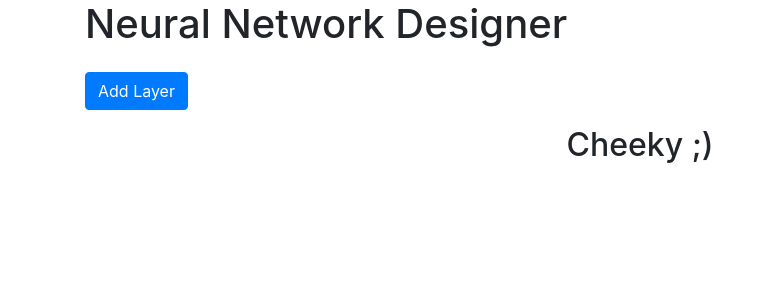
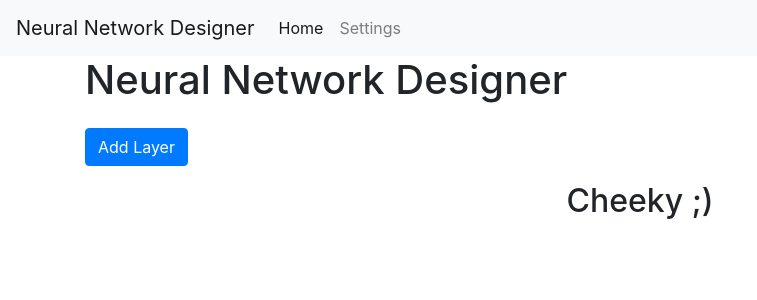
Before and after one commit to Wxlbr/Email-Classifier, a Flask app: page / in a window 1280 px wide. Shown: the top 300 px of the page, without its empty margins (0-757 px from the left). Run offline with Flask 3, Linux system fonts and the light colour scheme; some libraries are stand-ins or nearby versions.

Commit message:
Added Navbar

```diff
--- a/app.py
+++ b/app.py
@@ -10,6 +10,11 @@ layers = {}
 def index():
     return render_template('index.html')
 
+@app.route('/settings')
+def settings():
+    # Add your settings logic here
+    return render_template('settings.html')
+
 @app.route('/save_layer', methods=['POST'])
 def save_layer():
     data = request.get_json()
@@ -17,15 +22,29 @@ def save_layer():
     input_size = data.get('inputSize')
     output_size = data.get('outputSize')
 
+    if layer_id is None:
+        return jsonify({'code': '400', 'message': 'Layer ID cannot be empty'})
+    if input_size is None:
+        return jsonify({'code': '400', 'message': 'Input size cannot be empty'})
+    if output_size is None:
+        return jsonify({'code': '400', 'message': 'Output size cannot be empty'})
+
+    # TODO: Type checks for layer_id, input_size and output_size
+    input_size = int(input_size)
+    output_size = int(output_size)
+
     layers[layer_id] = {
         'inputSize': input_size,
         'outputSize': output_size
     }
 
-    print(layers)
+    # TODO: Checks for valid layer structure
+    if input_size == 0:
+        return jsonify({'code': '400', 'message': 'Matrix size cannot be zero'})
+    if output_size == 0:
+        return jsonify({'code': '400', 'message': 'Matrix size cannot be zero'})
 
-    # For demonstration purposes, returning the saved layers
-    return jsonify({'code': '201'})
+    return jsonify({'code': '200', 'message': 'Layer saved'})
 
 if __name__ == '__main__':
     app.run(debug=True)
--- a/templates/index.html
+++ b/templates/index.html
@@ -8,6 +8,23 @@
     <link rel="stylesheet" href="https://maxcdn.bootstrapcdn.com/bootstrap/4.0.0/css/bootstrap.min.css">
 </head>
 <body>
+
+<nav class="navbar navbar-expand-lg navbar-light bg-light">
+    <a class="navbar-brand" href="/">Neural Network Designer</a>
+    <button class="navbar-toggler" type="button" data-toggle="collapse" data-target="#navbarNav" aria-controls="navbarNav" aria-expanded="false" aria-label="Toggle navigation">
+        <span class="navbar-toggler-icon"></span>
+    </button>
+    <div class="collapse navbar-collapse" id="navbarNav">
+        <ul class="navbar-nav">
+            <li class="nav-item active">
+                <a class="nav-link" href="/">Home <span class="sr-only">(current)</span></a>
+            </li>
+            <li class="nav-item">
+                <a class="nav-link" href="/settings">Settings</a>
+            </li>
+        </ul>
+    </div>
+</nav>
 
 <div class="container">
     <h1>Neural Network Designer</h1>
@@ -92,34 +109,47 @@
                 outputSize: outputSize,
             }),
         })
-        // console.log('Layer information sent to server')
         .then(response => response.json())
         .then(data => {
             console.log('Response from server:', data);
 
-            if (data['code'] != 200) {
+            if (data['code'] != '200') {
                 removePanel = false;
 
                 console.log('Errrrrororr');
 
-                // const sidePanelForm = document.getElementById('sidePanel').getElementsByTagName('form')[0];
+                const sidePanelForm = document.getElementById('sidePanel').getElementsByTagName('form')[0];
                 // if (sidePanelForm.getElementsByTagName('div').length > 1) {
                 //     sidePanelForm.removeChild(sidePanelForm.getElementsByTagName('div')[1]);
                 // }
 
                 if(document.getElementById('BingBong')) {
                     const errorAlert = document.getElementById('BingBong');
+                    errorAlert.innerHTML = `<div class="alert alert-danger" role="alert">
+                                                ${data['code'] + ': ' + data['message']}
+                                            </div>`;
+                    sidePanelForm.appendChild(errorAlert);
+                    sidePanel.style.display = 'block';
                 }
                 else {
+                    console.log('Creating new div');
                     const errorAlert = document.createElement('div');
                     errorAlert.style.paddingTop = '1rem';
                     errorAlert.id = "BingBong";
+                    errorAlert.innerHTML = `<div class="alert alert-danger" role="alert">
+                                                ${data['code']}
+                                            </div>`;
+                    sidePanelForm.appendChild(errorAlert);
+                    sidePanel.style.display = 'block';
                 }
-                errorAlert.innerHTML = `<div class="alert alert-danger" role="alert">
-                                            ${data['code']}
-                                        </div>`;
-                sidePanelForm.appendChild(errorAlert);
-                sidePanel.style.display = 'block';
+                // console.log('Error alert:', errorAlert);
+                // errorAlert.innerHTML = `<div class="alert alert-danger" role="alert">
+                //                             ${data['code']}
+                //                         </div>`;
+                // sidePanelForm.appendChild(errorAlert);
+                // sidePanel.style.display = 'block';
+
+                console.log('removePanel:', removePanel)
             }
 
         })
```
